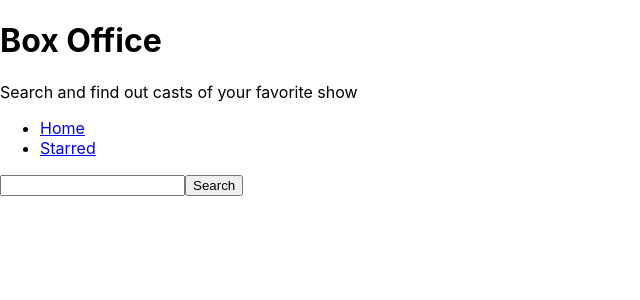
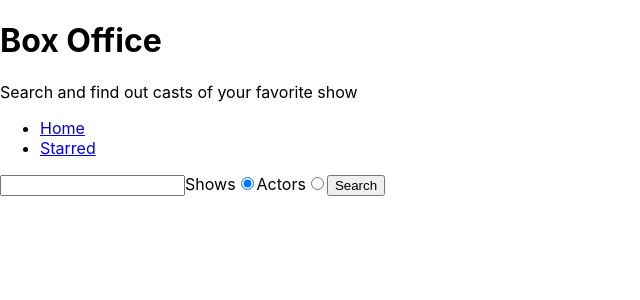
Before and after one commit to codehaldar/Box-Office-App, a React (Create React App) app: page / in a window 1280 px wide. Shown: the top 300 px of the page, without its empty margins (0-640 px from the left). Built offline with nearby package versions, Linux system fonts and the light colour scheme.

Commit message:
added search details with photos, read more, actors name , country, birthday

```diff
--- a/src/Pages/Home.jsx
+++ b/src/Pages/Home.jsx
@@ -1,18 +1,24 @@
 //import { Link } from 'react-router-dom';
 import { useState } from 'react';
 import { searchForShows } from '../api/tvmaze';
+import { searchForPeople } from '../api/tvmaze';
+import SearchForm from '../components/SearchForm';
+import ActorsGrid from '../components/actors/ActorsGrid';
+import ShowGrid from '../components/shows/ShowGrid';
 const Home = () => {
-  const [searchStr, setSearchStr] = useState('');
   const [apiData, setApiData] = useState(null);
   const [apiDataError, setApiDataError] = useState(null);
-  const onSearchInputChange = ev => {
-    setSearchStr(ev.target.value);
-  };
-  const onSearch = async ev => {
-    ev.preventDefault();
+  //console.log(searchOptions);
+
+  const onSearch = async ({ q, searchOptions }) => {
     try {
       setApiDataError(null);
-      const result = await searchForShows(searchStr);
+      let result;
+      if (searchOptions === 'shows') {
+        result = await searchForShows(q);
+      } else {
+        result = await searchForPeople(q);
+      }
       setApiData(result);
     } catch (error) {
       setApiDataError(error);
@@ -22,19 +28,21 @@ const Home = () => {
     if (apiDataError) {
       return <div>Error Occured: {apiDataError.message}</div>;
     }
+    if (apiData?.length === 0) {
+      return <div>No Results</div>;
+    }
     if (apiData) {
-      return apiData.map(data => (
-        <div key={data.show.id}>{data.show.name}</div>
-      ));
+      return apiData[0].show ? (
+        <ShowGrid shows={apiData} />
+      ) : (
+        <ActorsGrid actors={apiData} />
+      );
     }
     return null;
   };
   return (
     <div>
-      <form onSubmit={onSearch}>
-        <input type="text" value={searchStr} onChange={onSearchInputChange} />
-        <button type="submit">Search</button>
-      </form>
+      <SearchForm onSearch={onSearch} />
       <div>{renderApiData()}</div>
     </div>
   );
--- a/src/api/tvmaze.js
+++ b/src/api/tvmaze.js
@@ -6,3 +6,4 @@ const Getapi = async queryString => {
   return body;
 };
 export const searchForShows = query => Getapi(`/search/shows?q=${query}`);
+export const searchForPeople = query => Getapi(`/search/people?q=${query}`);
--- /dev/null
+++ b/src/components/SearchForm.jsx
@@ -0,0 +1,46 @@
+import { useState } from 'react';
+const SearchForm = ({ onSearch }) => {
+  const [searchStr, setSearchStr] = useState('');
+  const [searchOptions, setSearchOptions] = useState('shows');
+  const onSearchInputChange = ev => {
+    setSearchStr(ev.target.value);
+  };
+  const onRadioChange = ev => {
+    setSearchOptions(ev.target.value);
+  };
+  const onSubmit = ev => {
+    ev.preventDefault();
+    const options = {
+      q: searchStr,
+      searchOptions,
+    };
+    onSearch(options);
+  };
+  return (
+    <form onSubmit={onSubmit}>
+      <input type="text" value={searchStr} onChange={onSearchInputChange} />
+      <label>
+        Shows
+        <input
+          type="radio"
+          name="search-options"
+          value="shows"
+          checked={searchOptions === 'shows'}
+          onChange={onRadioChange}
+        />
+      </label>
+      <label>
+        Actors
+        <input
+          type="radio"
+          name="search-options"
+          value="actors"
+          checked={searchOptions === 'actors'}
+          onChange={onRadioChange}
+        />
+      </label>
+      <button type="submit">Search</button>
+    </form>
+  );
+};
+export default SearchForm;
--- /dev/null
+++ b/src/components/actors/ActorsCard.jsx
@@ -0,0 +1,20 @@
+import { Link } from 'react-router-dom';
+const ActorsCard = ({ name, country, img, gender, birthday }) => {
+  return (
+    <div>
+      <div>
+        <img src={img} alt={name}></img>
+      </div>
+      <h1>
+        {name} {!!gender && `Gender: ${gender}`}
+      </h1>
+      <p>{country ? `comes from ${country}` : 'country Not known'}</p>
+      {birthday && `born ${birthday}`}
+      <div>
+        <Link to={'/'}>Read More</Link>
+        <button type="button">Star me</button>
+      </div>
+    </div>
+  );
+};
+export default ActorsCard;
--- /dev/null
+++ b/src/components/actors/ActorsGrid.jsx
@@ -0,0 +1,21 @@
+import ActorsCard from './ActorsCard';
+
+const ActorsGrid = ({ actors }) => {
+  return (
+    <div>
+      {actors.map(data => (
+        <ActorsCard
+          key={data.person.id}
+          name={data.person.name}
+          country={data.person.country ? data.person.country.name : null}
+          birthday={data.person.birthday}
+          gender={data.person.gender}
+          img={
+            data.person.image ? data.person.image.medium : '/img_not_found.png'
+          }
+        />
+      ))}
+    </div>
+  );
+};
+export default ActorsGrid;
--- /dev/null
+++ b/src/components/shows/ShowCard.jsx
@@ -0,0 +1,20 @@
+import { Link } from 'react-router-dom';
+const ShowCard = ({ name, img, id, summary }) => {
+  const summaryStripped = summary
+    ? summary.split(' ').slice(0, 10).join(' ').replace(/<.*?>/g, '')
+    : 'NO Description';
+  return (
+    <div>
+      <div>
+        <img src={img} alt={name}></img>
+      </div>
+      <h1>{name}</h1>
+      <p>{summaryStripped}</p>
+      <div>
+        <Link to={'/'}>Read More</Link>
+        <button type="button">Star me</button>
+      </div>
+    </div>
+  );
+};
+export default ShowCard;
--- /dev/null
+++ b/src/components/shows/ShowGrid.jsx
@@ -0,0 +1,21 @@
+import ShowCard from './ShowCard';
+const ShowGrid = ({ shows }) => {
+  return (
+    <div>
+      {shows.map(data => (
+        <ShowCard
+          key={data.show.id}
+          name={data.show.name}
+          id={data.show.id}
+          summary={data.show.summary}
+          img={
+            data.show.image
+              ? data.show.image.medium
+              : '/public/img_not_found.png'
+          }
+        />
+      ))}
+    </div>
+  );
+};
+export default ShowGrid;
```
Also changed, not shown: public/img_not_found.png (added).
